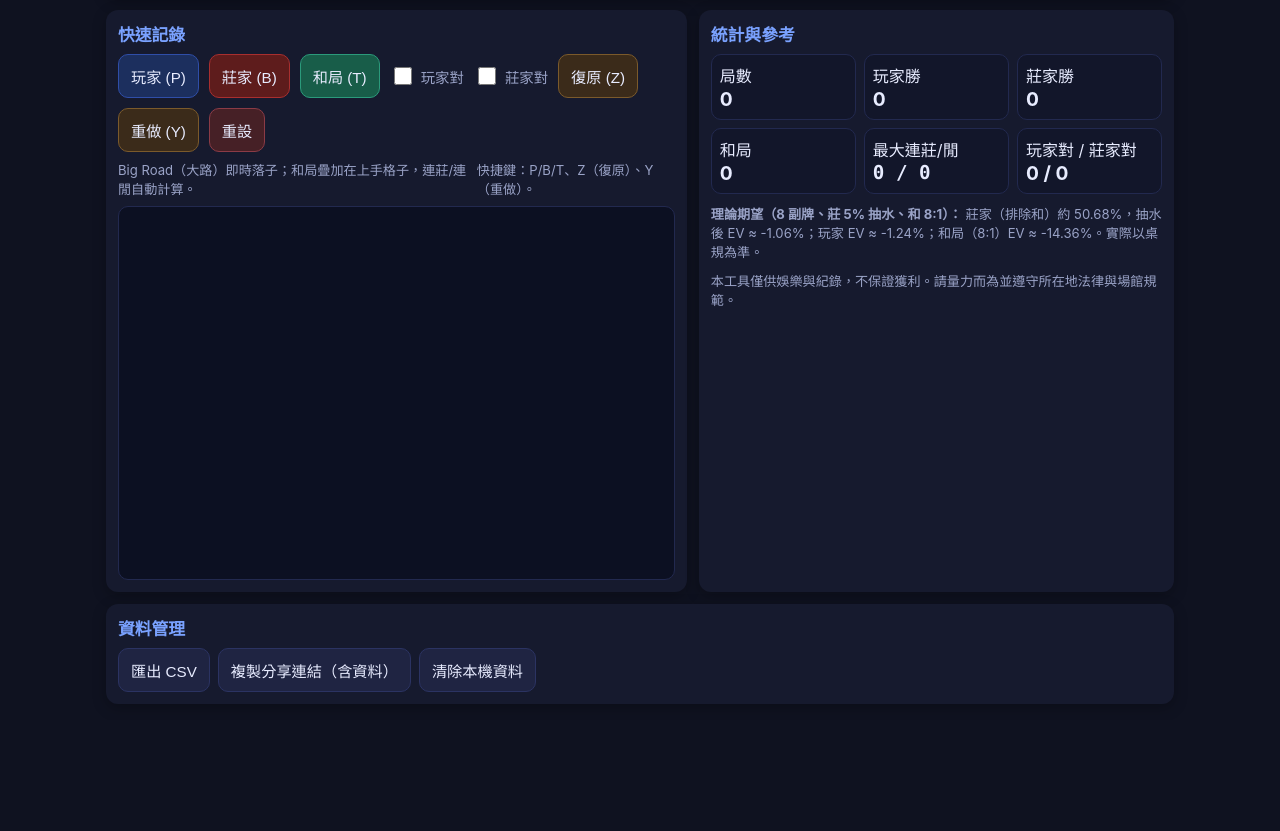
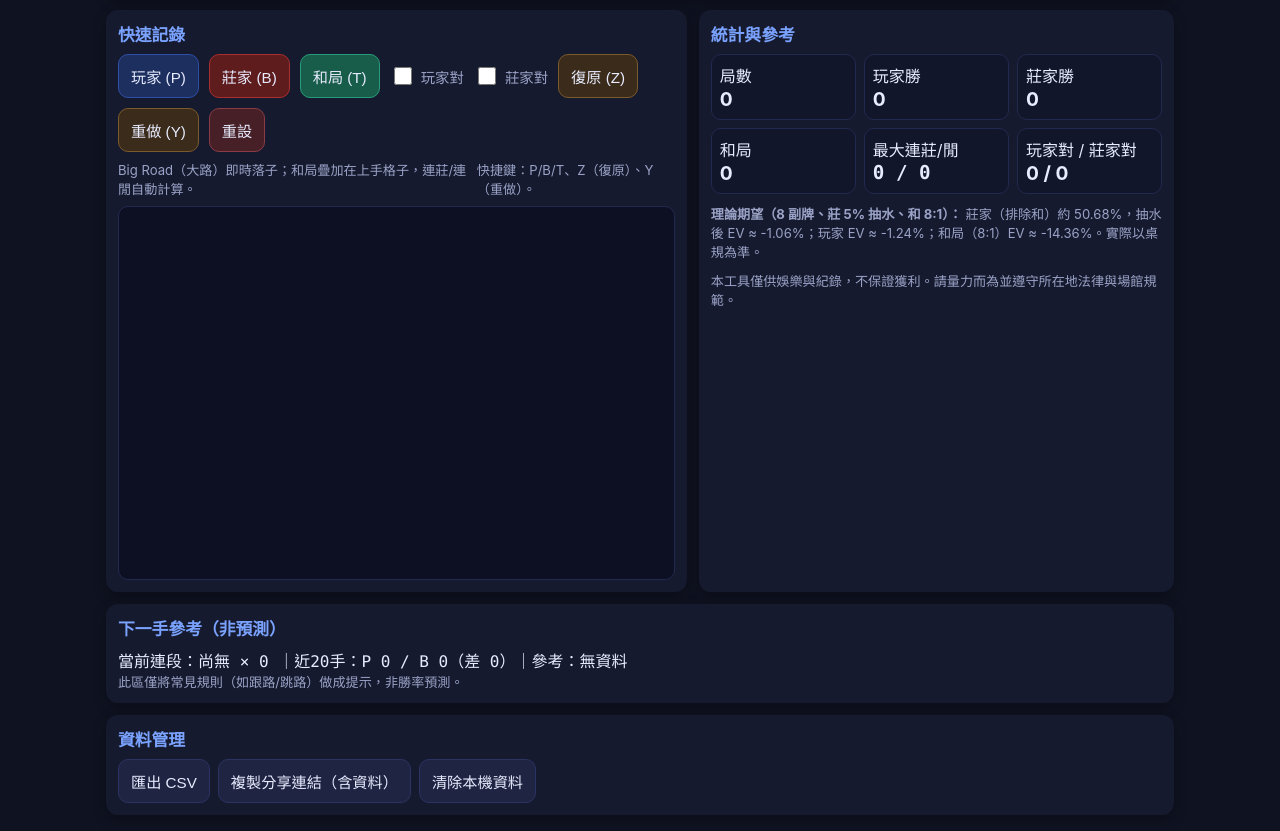
Before and after one commit to Aa950324/baccarat-analyzer, a plain HTML site: page index.html in a window 1280 px wide. Shown: the part 86-917 px from the top of the page. Before the commit the page ends 806 px from the top, so only its background shows below. Drawn offline with Linux system fonts and the light colour scheme.

Commit message:
Update index.html

```diff
--- a/index.html
+++ b/index.html
@@ -39,9 +39,9 @@
   .col { display: grid; grid-template-rows: repeat(6, 32px); gap: 2px; }
   .cell { width: 32px; height: 32px; border-radius: 6px; background: #141935; display: grid; place-items: center; position: relative; border: 1px solid #202851; }
   .chip { width: 24px; height: 24px; border-radius: 50%; border: 2px solid rgba(255,255,255,.85); }
-  .P .chip { background: #2b61ff; }   /* Player: blue */
-  .B .chip { background: #ff3b3b; }   /* Banker: red */
-  .T .chip { background: #00c19a; }   /* Tie: green */
+  .P .chip { background: #2b61ff; }
+  .B .chip { background: #ff3b3b; }
+  .T .chip { background: #00c19a; }
   .pairTag { position: absolute; bottom: -2px; right: -2px; font-size: 0.65rem; background: rgba(255,255,255,.12); padding: 0 4px; border-radius: 6px; border: 1px solid rgba(255,255,255,.2); }
   .gridFooter { color: var(--muted); font-size: 0.85rem; display: flex; justify-content: space-between; align-items: center; }
   .list { display: grid; gap: 8px; max-height: 320px; overflow: auto; }
@@ -104,6 +104,13 @@
     </div>
   </div>
 
+  <!-- 新增：下一手參考（非預測） -->
+  <div class="card">
+    <h2>下一手參考（非預測）</h2>
+    <div id="nextRec" class="mono">尚無資料</div>
+    <div class="note">此區僅將常見規則（如跟路/跳路）做成提示，非勝率預測。</div>
+  </div>
+
   <div class="card">
     <h2>資料管理</h2>
     <div class="toolbar">
@@ -116,7 +123,11 @@
 
 <script>
 (() => {
+  /*** 狀態 ***/
   const state = { rounds: [], undoStack: [], redoStack: [] };
+  // 讓外部可讀（給下一手參考面板使用）
+  window.state = state;
+
   const els = {
     sRounds: q('#sRounds'), sP: q('#sP'), sB: q('#sB'), sT: q('#sT'),
     sLongest: q('#sLongest'), sPairs: q('#sPairs'),
@@ -128,24 +139,32 @@
 
   function q(s, r=document){ return r.querySelector(s); }
   function create(tag, cls){ const e=document.createElement(tag); if(cls) e.className=cls; return e; }
+  function on(sel,ev,fn){ q(sel).addEventListener(ev,fn); }
 
+  /*** 事件 ***/
   function bindUI(){
-    on('#btnP','click',()=>add('P')); on('#btnB','click',()=>add('B')); on('#btnT','click',()=>add('T'));
-    on('#undo','click',undo); on('#redo','click',redo); on('#reset','click',resetAll);
+    on('#btnP','click',()=>add('P'));
+    on('#btnB','click',()=>add('B'));
+    on('#btnT','click',()=>add('T'));
+    on('#undo','click',undo);
+    on('#redo','click',redo);
+    on('#reset','click',resetAll);
+
     window.addEventListener('keydown', e=>{
       const k=e.key.toLowerCase();
       if(k==='p') add('P'); else if(k==='b') add('B'); else if(k==='t') add('T');
       else if(k==='z') undo(); else if(k==='y') redo();
     });
+
     on('#exportJson','click', exportJSON);
     on('#importJson','click', ()=> els.importFile.click());
     els.importFile.addEventListener('change', handleImport);
     on('#exportCSV','click', exportCSV);
     on('#copyShare','click', copyShare);
     on('#clearStorage','click', ()=>{ localStorage.removeItem('baccarat_state_v1'); alert('已清除本機資料'); });
-    function on(sel,ev,fn){ q(sel).addEventListener(ev,fn); }
   }
 
+  /*** 操作 ***/
   function add(r){
     const rec = { r, pp: !!els.ppair.checked, bp: !!els.bpair.checked, t: Date.now() };
     state.rounds.push(rec); state.undoStack.push({type:'add',rec}); state.redoStack.length=0;
@@ -155,10 +174,12 @@
   function redo(){ if(!state.redoStack.length) return; const rec=state.redoStack.pop(); state.rounds.push(rec); state.undoStack.push({type:'readd',rec}); saveLocal(); renderAll(); }
   function resetAll(){ if(!confirm('確定要重設所有記錄？')) return; state.rounds.length=0; state.undoStack.length=0; state.redoStack.length=0; saveLocal(); renderAll(); }
 
+  /*** 儲存/載入 ***/
   function saveLocal(){ if(!els.saveLocal.checked) return; try{ localStorage.setItem('baccarat_state_v1', JSON.stringify(state.rounds)); }catch(e){} }
   function loadLocal(){ try{ const raw=localStorage.getItem('baccarat_state_v1'); if(raw){ const arr=JSON.parse(raw); if(Array.isArray(arr)) state.rounds=arr; } }catch(e){} }
   function loadFromHash(){ const h=location.hash.replace(/^#/,''); if(!h) return; try{ const json=atob(decodeURIComponent(h)); const arr=JSON.parse(json); if(Array.isArray(arr)) state.rounds=arr; }catch(e){} }
 
+  /*** 渲染 ***/
   function renderAll(){
     const counts={P:0,B:0,T:0,pp:0,bp:0}; let longestP=0,longestB=0; let cur=null,curLen=0; const streaks=[];
     state.rounds.forEach(rec=>{
@@ -173,8 +194,12 @@
     els.sPairs.textContent = counts.pp + ' / ' + counts.bp; els.sLongest.textContent = longestP + ' / ' + longestB;
 
     renderBigRoad();
+    renderNextRec(); // ← 新增：更新下一手參考
   }
+  // 對外暴露（如需）
+  window.renderAll = renderAll;
 
+  /*** 大路 ***/
   function renderBigRoad(){
     const grid = els.bigroadGrid; grid.innerHTML='';
     const cols=[]; let col=0,row=0; let lastColor=null;
@@ -208,6 +233,7 @@
     });
   }
 
+  /*** 匯入/匯出 ***/
   function exportJSON(){ const data=JSON.stringify(state.rounds,null,2); download('baccarat_data.json',data,'application/json'); }
   function handleImport(ev){
     const f=ev.target.files&&ev.target.files[0]; if(!f) return;
@@ -228,11 +254,40 @@
   }
   function download(name,content,mime){ const a=document.createElement('a'); a.href=URL.createObjectURL(new Blob([content],{type:mime})); a.download=name; a.click(); setTimeout(()=>URL.revokeObjectURL(a.href),1500); }
 
+  // 綁定匯出/匯入按鈕（確保存在）
   q('#exportCSV').addEventListener('click', exportCSV);
   q('#exportJson').addEventListener('click', exportJSON);
   q('#importJson').addEventListener('click', ()=> els.importFile.click());
   q('#copyShare').addEventListener('click', copyShare);
 
+  /*** 新增：下一手參考（非預測） ***/
+  function suggestNext(rounds){
+    // 最新連段（忽略和局）
+    let last=null,len=0;
+    for(let i=rounds.length-1;i>=0;i--){
+      const r=rounds[i].r;
+      if(r==='T') continue;
+      if(last===null){ last=r; len=1; }
+      else if(r===last){ len++; }
+      else break;
+    }
+    // 近 N 手偏向
+    const N=20; let P=0,B=0,c=0;
+    for(let i=rounds.length-1;i>=0 && c<N;i--){
+      const r=rounds[i].r; if(r==='P'){P++; c++;} else if(r==='B'){B++; c++;}
+    }
+    const bias = P-B; // 正→偏 P；負→偏 B
+    const rule = (len>=2 ? `跟路（${last} 已連 ${len}）` : (last?`跳路（反 ${last}）`:'無資料'));
+    return {last,len,P,B,bias,rule};
+  }
+  function renderNextRec(){
+    const el = document.getElementById('nextRec');
+    if(!el) return;
+    const s = suggestNext(state.rounds);
+    const tag = s.last ? (s.last==='P'?'玩家(P)':'莊家(B)') : '尚無';
+    el.textContent =
+      `當前連段：${tag} × ${s.len || 0} ｜近20手：P ${s.P} / B ${s.B}（差 ${s.bias>0?'+':''}${s.bias}）｜參考：${s.rule}`;
+  }
 })();
 </script>
 </body>
```
